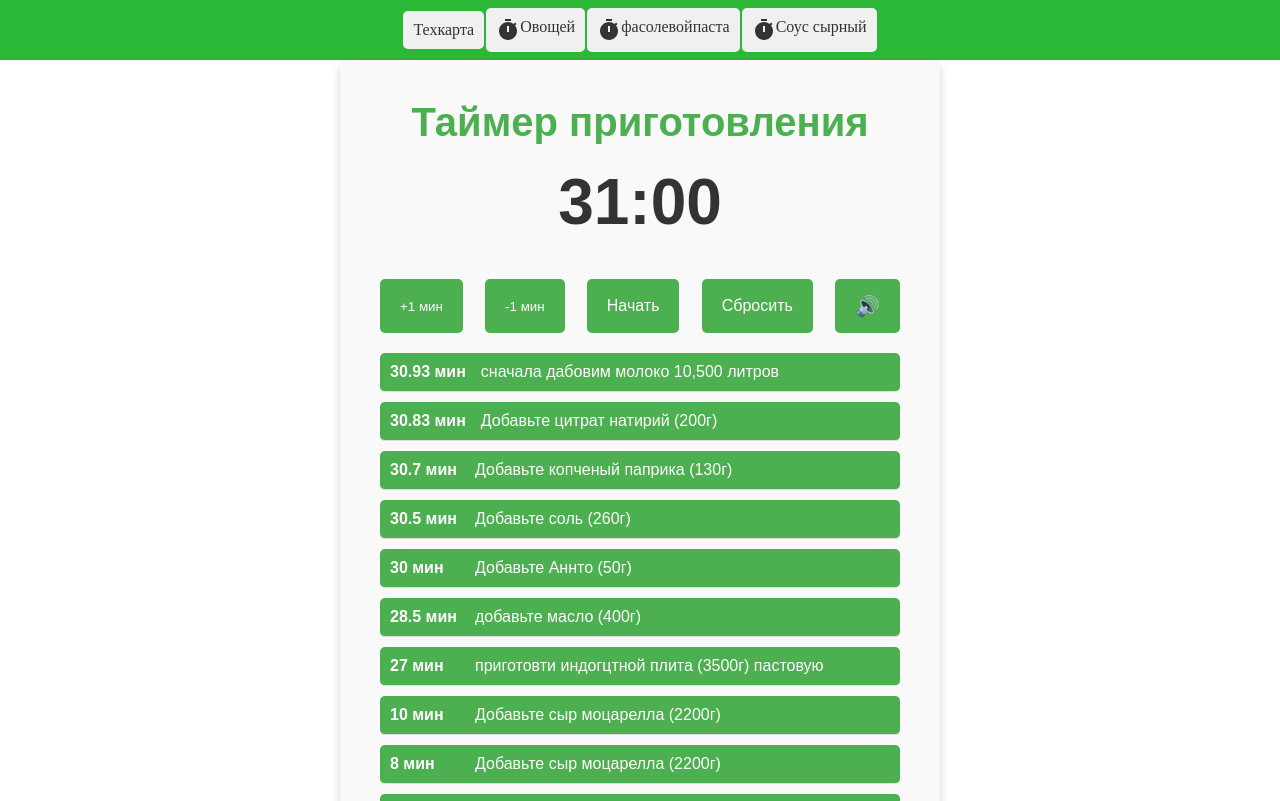
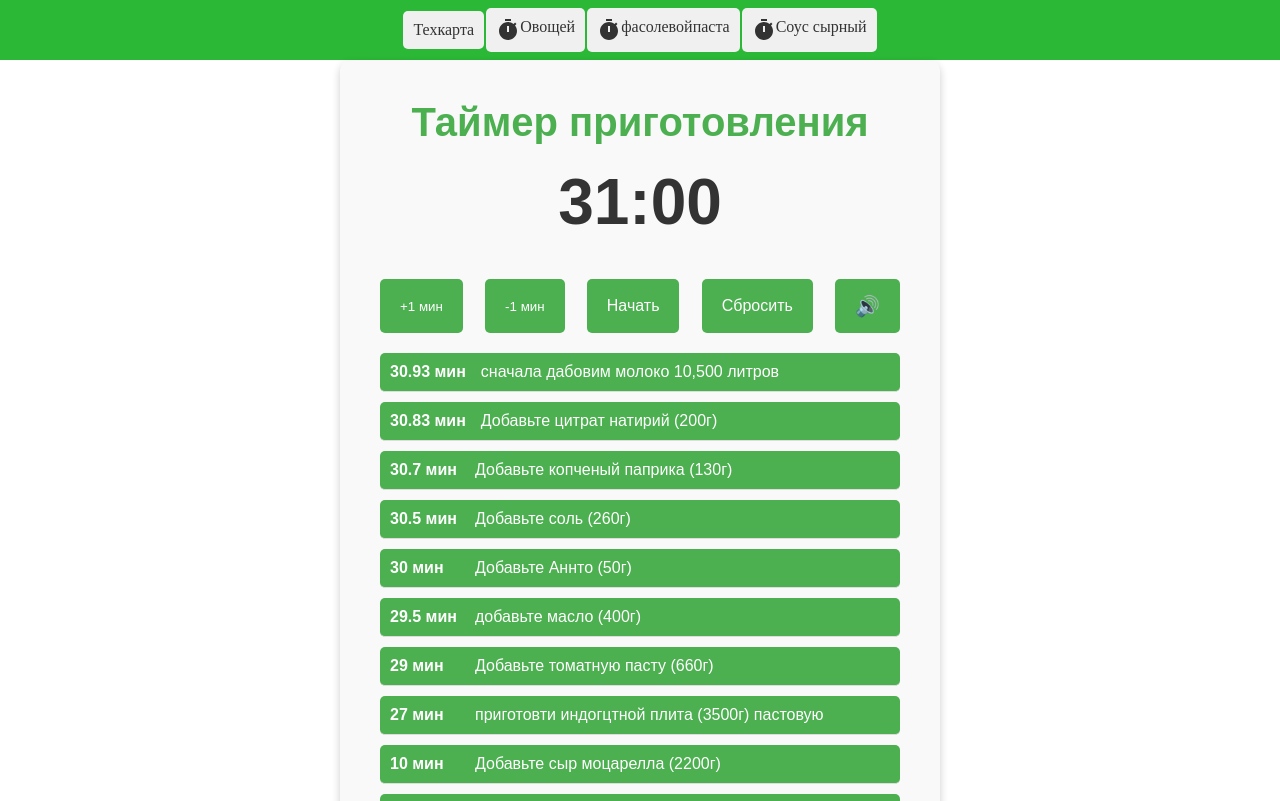
Before and after one commit to abazdev34/texKarta, a React (Vite) app: page /Sous in a window 1280 px wide. Shown: the top 801 px of the page. Built offline with nearby package versions, Linux system fonts and the light colour scheme.

Commit message:
ааваыввавыаыва

```diff
--- a/src/components/sous/idex.jsx
+++ b/src/components/sous/idex.jsx
@@ -18,7 +18,8 @@ const SousTimer = () => {
 		{ time: 30.70, action: 'Добавьте копченый паприка (130г)', type: 'onion' },
 		{ time: 30.50, action: 'Добавьте соль (260г)', type: 'pepper' },
 		{ time: 30, action: 'Добавьте Аннто (50г)', type: 'tomato' },
-		{ time: 28.50, action: 'добавьте масло (400г)', type: 'fry' },
+		{ time: 29.50, action: 'добавьте масло (400г)', type: 'fry' },
+		{ time: 29, action: 'Добавьте томатную пасту (660г)', type: 'salt' },
 		{ time: 27, action: 'приготовти индогцтной плита (3500г) пастовую', type: 'paste' },
 		{ time: 10, action: 'Добавьте сыр моцарелла (2200г)', type: 'water' },
 		{ time: 8, action: 'Добавьте сыр моцарелла (2200г)', type: 'salt' },
```
